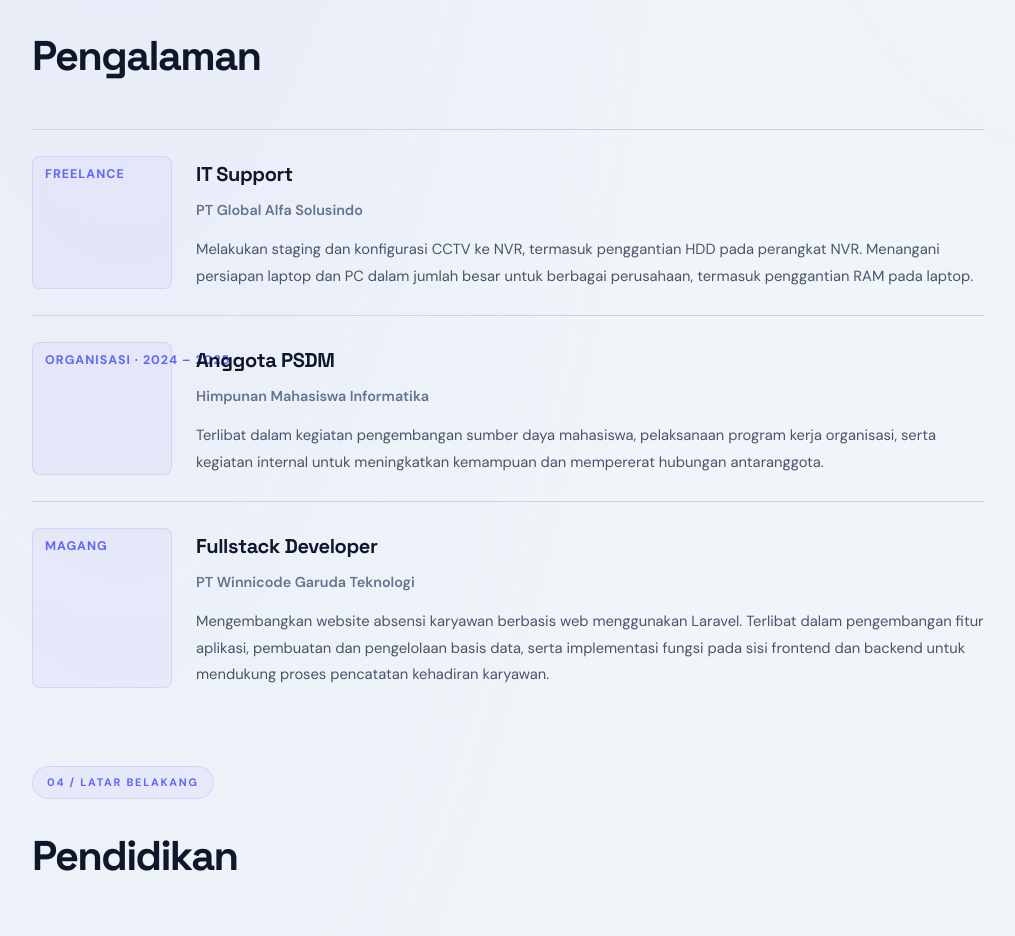
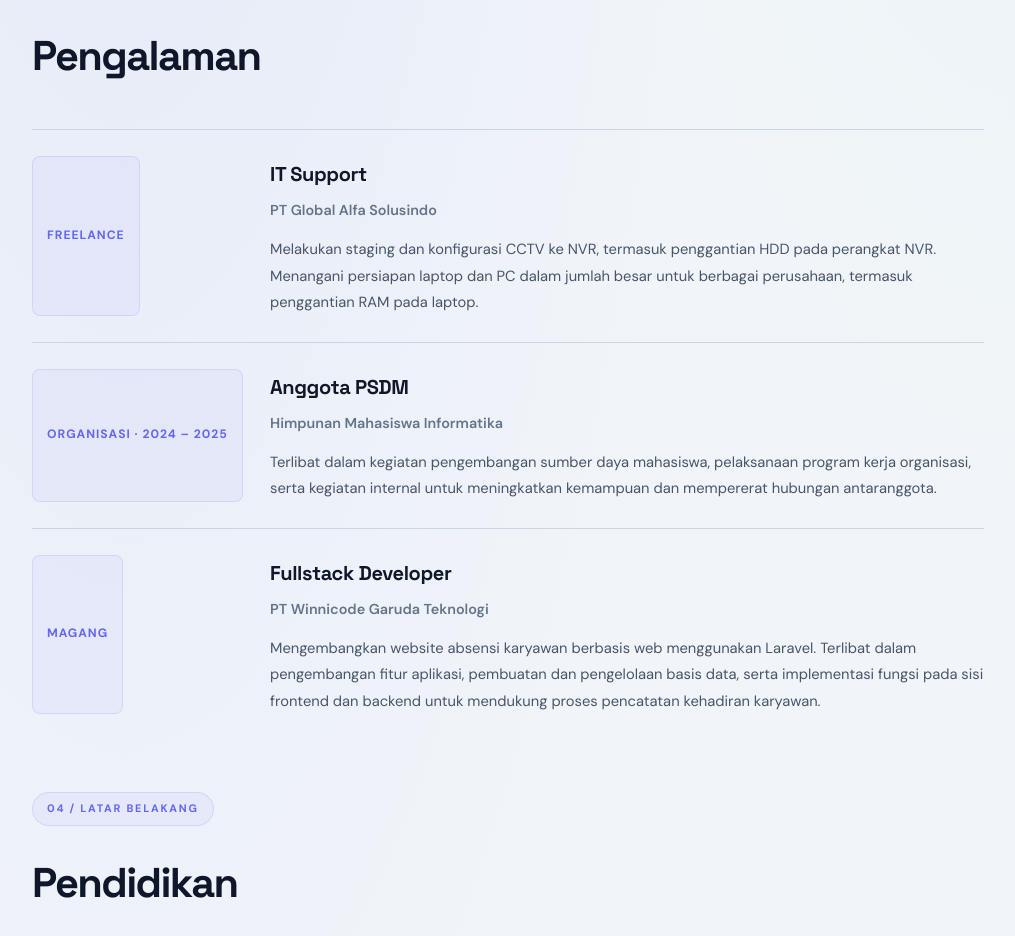
Before and after one commit to Yudhawibisana/yudha-portfolio, a React (Vite) app: page /about in a window 1280 px wide. Shown: the part 3087-4023 px from the top of the page, without its empty margins (132-1147 px from the left). Built offline with nearby package versions, Linux system fonts and the light colour scheme.

Commit message:
fix: increase experience badge column width to 210px to prevent year overlap on desktop

```diff
--- a/src/App.css
+++ b/src/App.css
@@ -696,8 +696,8 @@ section[id] {
 
 .experience-item {
   display: grid;
-  grid-template-columns: 140px minmax(0, 1fr);
-  gap: 24px;
+  grid-template-columns: 210px minmax(0, 1fr);
+  gap: 28px;
   padding: 26px 0;
   border-bottom: 1px solid var(--line);
   background: transparent;
@@ -705,7 +705,7 @@ section[id] {
 }
 
 .experience-item:hover {
-  gap: 28px;
+  gap: 32px;
 }
 
 .experience-item:last-child {
@@ -713,16 +713,19 @@ section[id] {
 }
 
 .experience-period {
-  display: inline-block;
+  display: inline-flex;
+  align-items: center;
+  justify-content: center;
   color: var(--accent);
-  font-size: 0.78rem;
+  font-size: 0.76rem;
   font-weight: 800;
   letter-spacing: 0.08em;
   text-transform: uppercase;
-  padding: 6px 12px;
+  padding: 6px 14px;
   border: 1px solid rgba(99, 102, 241, 0.15);
   border-radius: 8px;
   background: rgba(99, 102, 241, 0.05);
+  width: fit-content;
   white-space: nowrap;
 }
 
@@ -1215,6 +1218,11 @@ section[id] {
   .floating-nav {
     gap: 10px;
   }
+
+  .experience-item {
+    grid-template-columns: 190px minmax(0, 1fr);
+    gap: 20px;
+  }
 }
 
 /* ========================================
```
